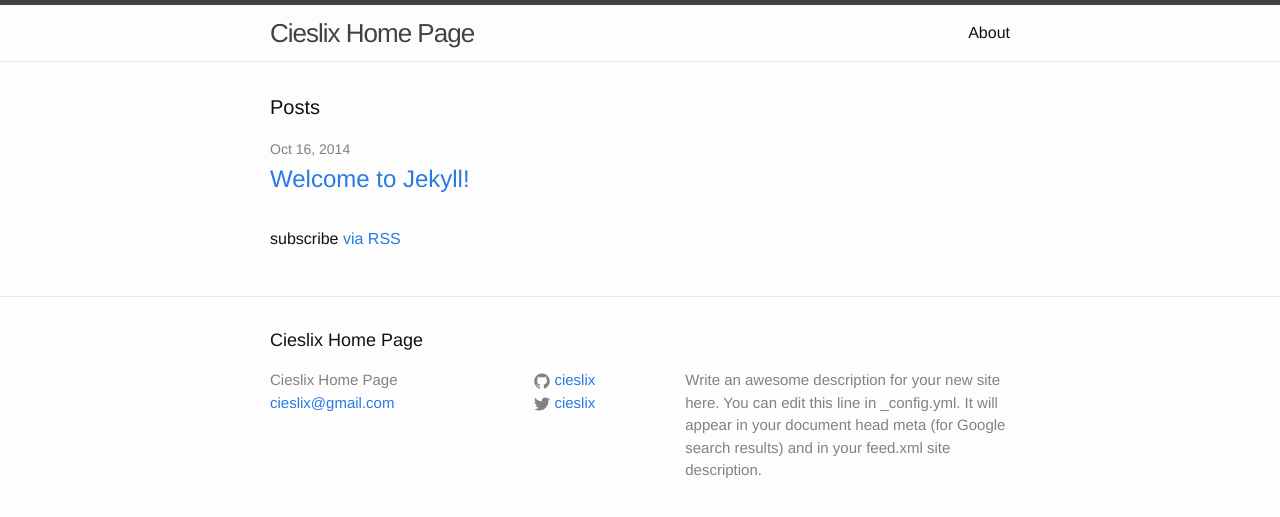
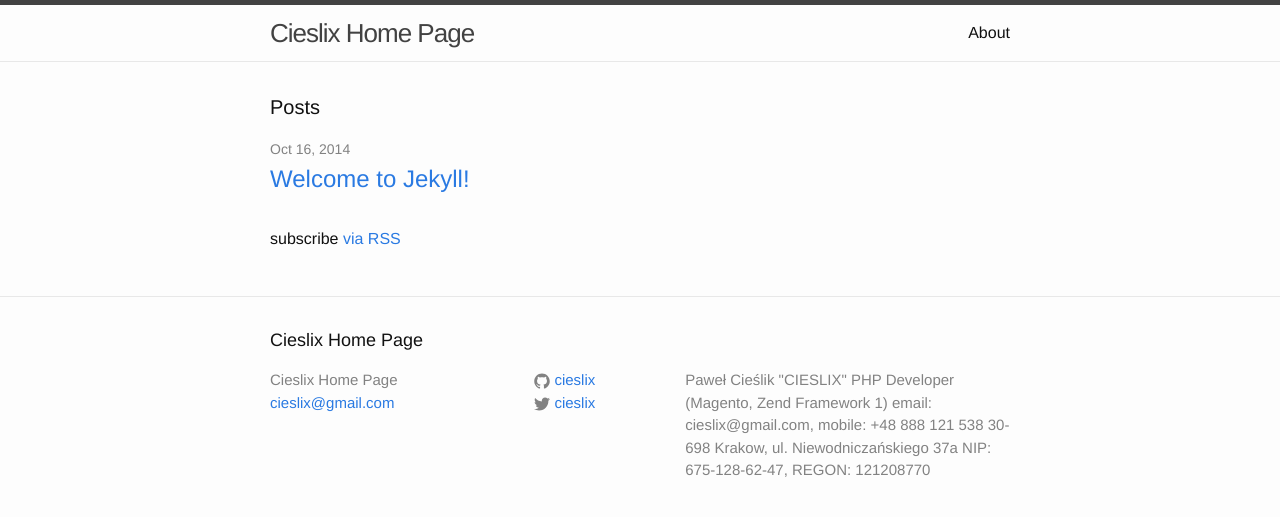
Before and after one commit to cieslix/cieslix.github.io, a Jekyll site: the page built from index.html, in a window 1280 px wide. Shown: the top 517 px of the page. Built offline with Jekyll 4.4.1, drawn with Linux system fonts in a browser that asks for light colours.

Commit message:
change config

```diff
--- a/_config.yml
+++ b/_config.yml
@@ -2,9 +2,11 @@
 title: Cieslix Home Page
 email: cieslix@gmail.com
 description: > # this means to ignore newlines until "baseurl:"
-  Write an awesome description for your new site here. You can edit this
-  line in _config.yml. It will appear in your document head meta (for
-  Google search results) and in your feed.xml site description.
+  Paweł Cieślik "CIESLIX"
+  PHP Developer (Magento, Zend Framework 1)
+  email: cieslix@gmail.com, mobile: +48 888 121 538
+  30-698 Krakow, ul. Niewodniczańskiego 37a
+  NIP: 675-128-62-47, REGON: 121208770
 baseurl: "" # the subpath of your site, e.g. /blog/
 url: "https://cieslix.github.io/" # the base hostname & protocol for your site
 twitter_username: cieslix
```
